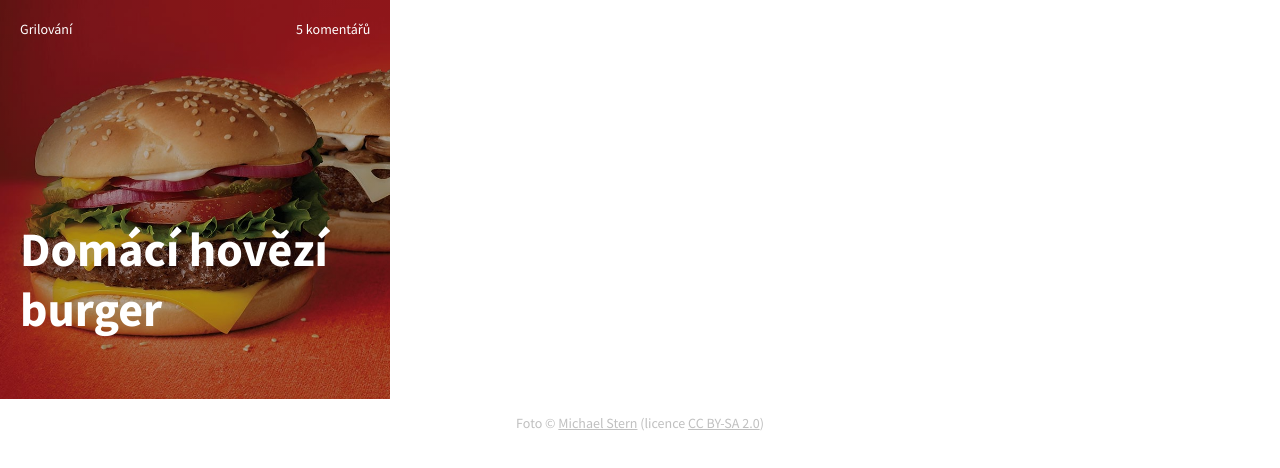
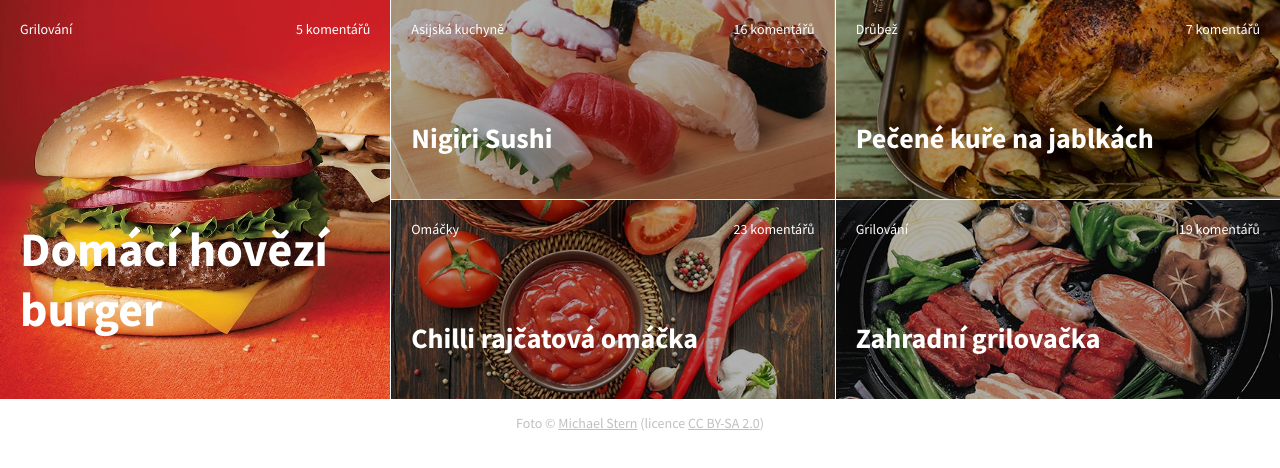
Before and after one commit to Lucie173/15-PROJEKT-Recepty, a plain HTML site: page Masova varianta/index.html in a window 1280 px wide. Drawn offline with Linux system fonts and the light colour scheme.

Commit message:
dokončení css

```diff
--- a/Masova varianta/index.html
+++ b/Masova varianta/index.html
@@ -50,7 +50,7 @@
                     <h2 class="recept-nazev">Chilli rajčatová omáčka</h2>
                 </div>
 
-                <div class="recept recept-4">
+                <div class="recept recept-5">
                     <div class="recept-popisky">
                         <div class="recept-kategorie">Grilování</div>
                         <div class="recept-komentar">19 komentářů</div>
--- a/Masova varianta/style.css
+++ b/Masova varianta/style.css
@@ -157,3 +157,39 @@ body {
 .recept-hlavni {
     background-image: linear-gradient(to bottom, rgba(0, 0, 0, 0.3), rgba(0, 0, 0, 0.3)), url("images/burger.jpg");
 }
+
+.recept-hlavni:hover {
+    background-image: url("images/burger.jpg");
+}
+
+.recept-2 {
+    background-image: linear-gradient(to bottom, rgba(0, 0, 0, 0.3), rgba(0, 0, 0, 0.3)), url("images/sushi.jpg");
+}
+
+.recept-2:hover {
+    background-image: url("images/sushi.jpg");
+}
+
+.recept-3 {
+    background-image: linear-gradient(to bottom, rgba(0, 0, 0, 0.3), rgba(0, 0, 0, 0.3)), url("images/kure.jpg");
+}
+
+.recept-3:hover {
+    background-image: url("images/kure.jpg");
+}
+
+.recept-4 {
+    background-image: linear-gradient(to bottom, rgba(0, 0, 0, 0.3), rgba(0, 0, 0, 0.3)), url("images/rajcata.jpg");
+}
+
+.recept-4:hover {
+    background-image: url("images/rajcata.jpg");
+}
+
+.recept-5 {
+    background-image: linear-gradient(to bottom, rgba(0, 0, 0, 0.3), rgba(0, 0, 0, 0.3)), url("images/grilovani.jpg");
+}
+
+.recept-5:hover {
+    background-image: url("images/grilovani.jpg");
+}
```
Also changed, not shown: 1 other file.
